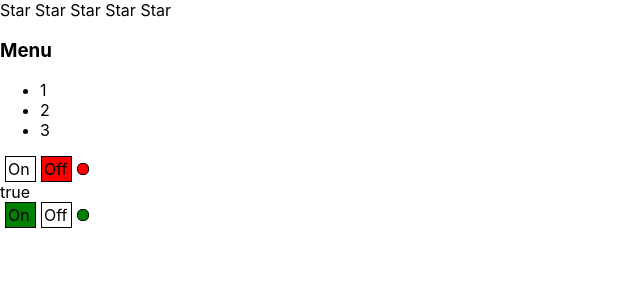
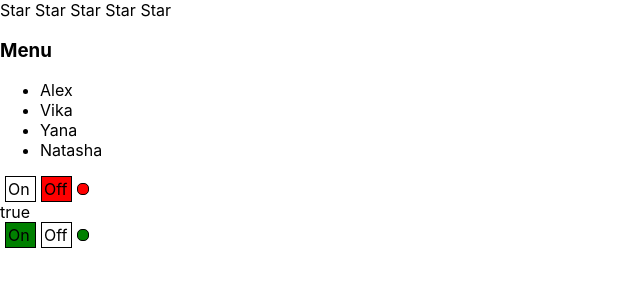
Before and after one commit to Alex-Fes/kabzda-kak-prosto, a React (Create React App) app: page / in a window 1280 px wide. Shown: the top 300 px of the page, without its empty margins (0-640 px from the left). Built offline with nearby package versions, Linux system fonts and the light colour scheme.

Commit message:
refactor Accordion.tsx

```diff
--- a/src/App.tsx
+++ b/src/App.tsx
@@ -11,14 +11,24 @@ function App() {
     let [raitingValue, setRaitingValue] = useState<RaitingValueType>(0)
     let [collapsedAccordion, setCollapsedAccordion] = useState<boolean>(false)
     let [changeOnOff, setChangeOnOff] = useState(true)
-
+    let items = [{title: 'Alex', value: 1},
+        {title: 'Vika', value: 2},
+        {title: 'Yana', value: 3},
+        {title: 'Natasha', value: 4}]
+    const onChange = (value: any) => {
+        alert(value)
+    }
     return (
         <div>
             <Raiting value={raitingValue}
                      onClick={setRaitingValue}/>
             <Accordion titleValue={'Menu'}
                        collapsed={collapsedAccordion}
-                       onClick={() => {setCollapsedAccordion(!collapsedAccordion)}}/>
+                       onClick={() => {
+                           setCollapsedAccordion(!collapsedAccordion)
+                       }}
+                       items={items}
+                       onChange={onChange}/>
             <UncontrolledOnOff onChange={setChangeOnOff}/> {changeOnOff.toString()}
             <OnOff startValue={changeOnOff}
                    onClick={setChangeOnOff}/>
--- a/src/components/Accordion/Accordion.tsx
+++ b/src/components/Accordion/Accordion.tsx
@@ -1,33 +1,43 @@
 import React from "react";
+type CollapsedAccordionType = true | false;
 
 type AccordionPropsType = {
     titleValue: string
     collapsed: CollapsedAccordionType
     onClick: () => void
+    items: ItemType[]
+    onChange: (value: any) => void
 }
 type AccordionTitlePropsType = {
     title: string
     onClick: () => void
-
 }
-type CollapsedAccordionType = true | false;
-
+type ItemType = {
+    title: string
+    value: any
+}
+type AcordionBodyPropsType = {
+    items: ItemType[]
+    onChange: (value: any) => void
+}
 export const Accordion = (props: AccordionPropsType) => {
     return <div>
         <AccordionTitle title={props.titleValue} onClick={props.onClick}/>
-        {!props.collapsed && <AccordionBody/>}
+        {!props.collapsed && <AccordionBody items={props.items} onChange={props.onChange}/>}
     </div>
 }
+const AccordionTitle = (props: AccordionTitlePropsType) => {
+    return <h3 onClick={(e) => {
+        props.onClick()
+    }}>{props.title}</h3>
+}
 
-const AccordionTitle = (props: AccordionTitlePropsType) => {
-    return <h3 onClick={(e) => {props.onClick()}}>{props.title}</h3>
-}
-function AccordionBody() {
+function AccordionBody(props: AcordionBodyPropsType) {
     return (
         <ul>
-            <li>1</li>
-            <li>2</li>
-            <li>3</li>
+            {props.items.map((i, index) => <li key={index} onClick={() => {
+                props.onChange(i.value)
+            }}>{i.title}</li>)}
         </ul>
     )
 }
```
Also changed, not shown: 2 other files (tests, documents, lock files or other folders).
